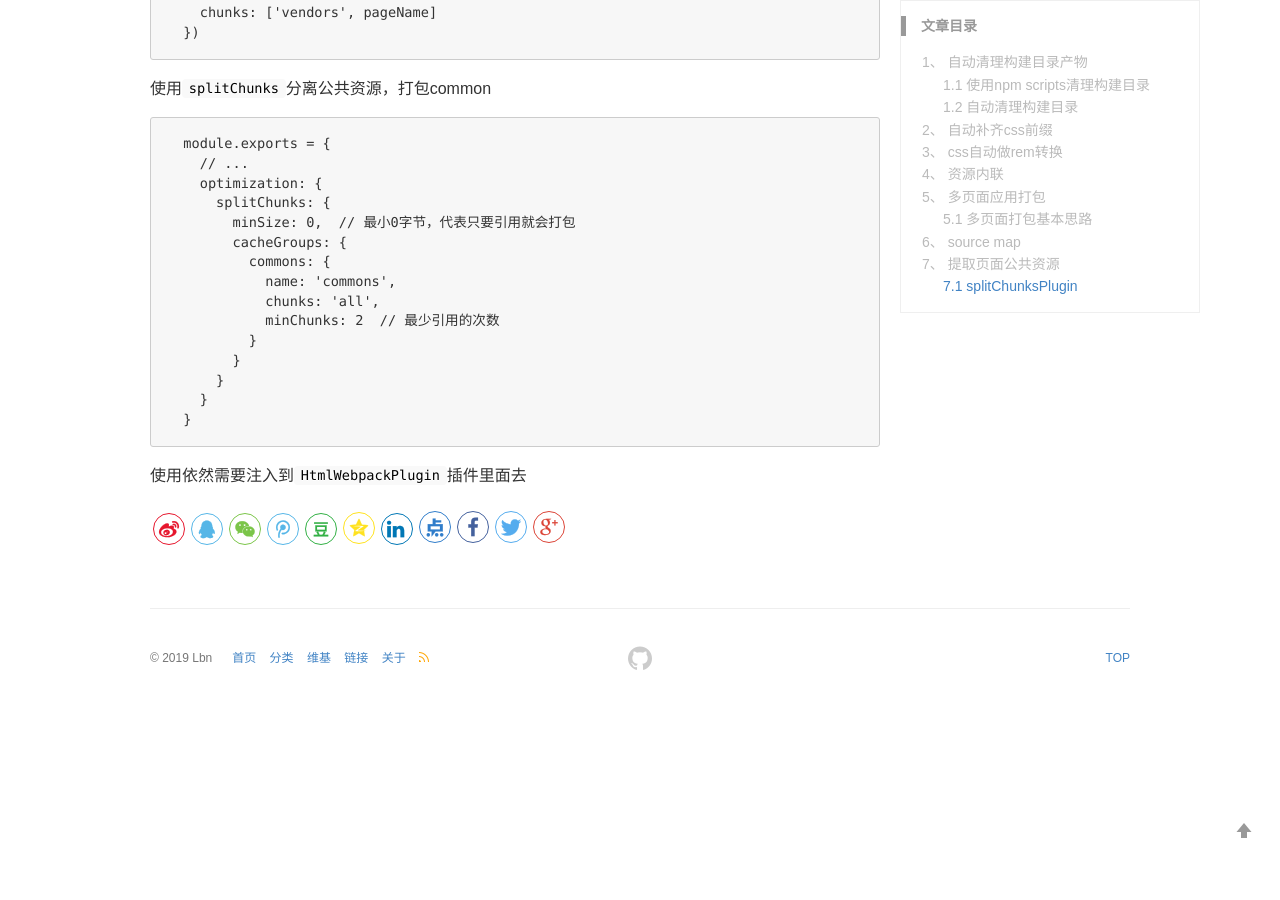
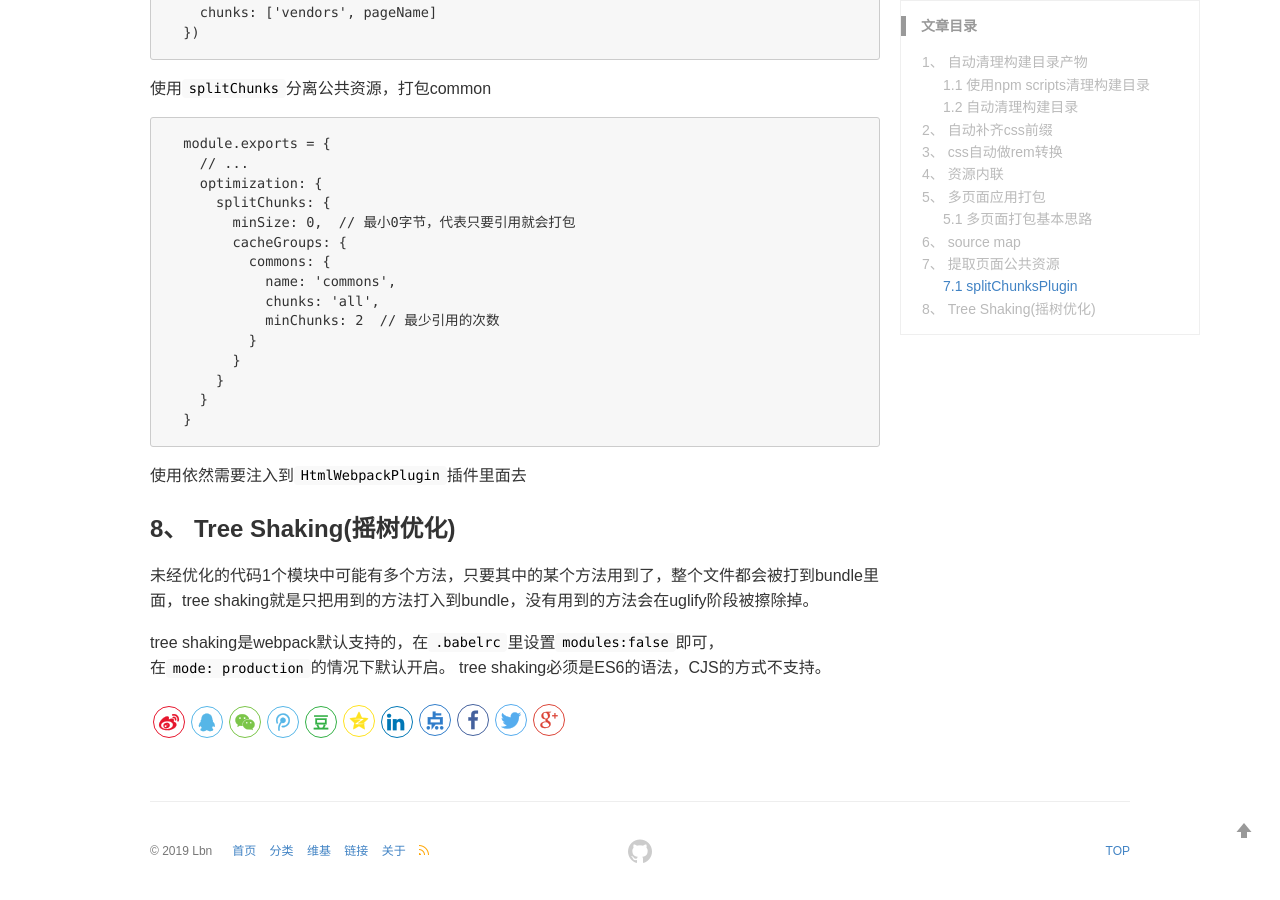
Before and after one commit to LB-nan/cat-Said, a Jekyll site: the page built from _posts/2019-09-29-webpack3.md, in a window 1280 px wide and 900 px high, scrolled down 9359 px. Built offline with Jekyll 4.4.1, drawn with Linux system fonts in a browser that asks for light colours; comment, search, counter and statistics services are not loaded; before the commit the page ends 10066 px from its top, so only the background shows below that.

Commit message:
Update 2019-09-29-webpack3.md

````diff
--- a/_posts/2019-09-29-webpack3.md
+++ b/_posts/2019-09-29-webpack3.md
@@ -444,3 +444,10 @@ splitChunksPlugin是webpack4内置的插件。
 ```
 
 使用依然需要注入到`HtmlWebpackPlugin`插件里面去
+
+
+### 8、 Tree Shaking(摇树优化)
+
+未经优化的代码1个模块中可能有多个方法，只要其中的某个方法用到了，整个文件都会被打到bundle里面，tree shaking就是只把用到的方法打入到bundle，没有用到的方法会在uglify阶段被擦除掉。
+
+tree shaking是webpack默认支持的，在`.babelrc`里设置`modules:false`即可，在`mode: production`的情况下默认开启。 tree shaking必须是ES6的语法，CJS的方式不支持。
````
